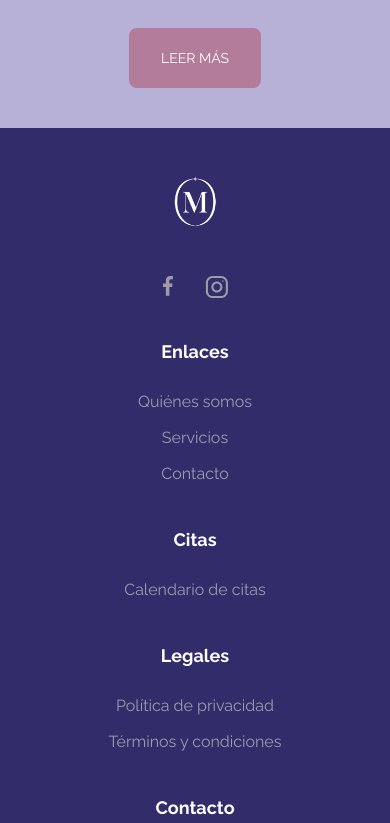
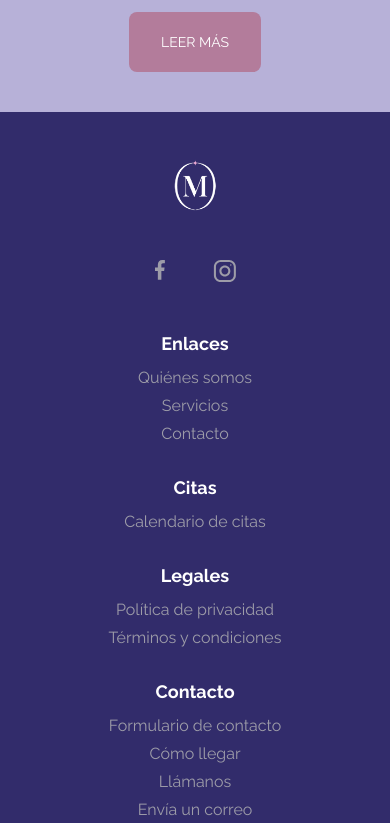
Before and after one commit to meliora-pe/web-nextjs, a Next.js app: page /appointment in a window 390 px wide. Shown: the part 4481-5304 px from the top of the page. Built offline with nearby package versions, Linux system fonts and the light colour scheme; no server answers; a web font is replaced by a local one.

Commit message:
[S1-MSD1] style fixes in services and footer

```diff
--- a/components/Layouts/Footer.tsx
+++ b/components/Layouts/Footer.tsx
@@ -4,10 +4,10 @@ const Footer = () => {
     return (
         <footer className="mt-auto bg-black text-center sm:text-left">
             <div className="container">
-                <div className="grid gap-x-4 gap-y-10 py-14 sm:grid-cols-3 lg:grid-cols-5 lg:py-[100px]">
+                <div className="grid gap-x-4 gap-y-7 py-14 sm:grid-cols-3 lg:grid-cols-5 lg:py-[100px]">
                     <div className="relative">
                         <img src="/assets/images/Isotipo.png" alt="logo-full-dark" className="mx-auto -mt-3 mb-12 h-14 w-auto sm:mx-0" />
-                        <ul className="mt-6 flex justify-center gap-8 sm:justify-start">
+                        <ul className="mt-5 flex justify-center gap-12 sm:justify-start">
                             <li>
                                 <a href="https://www.facebook.com/profile.php?id=61560595868897" target="_blank" rel="noreferrer">
                                     <svg
@@ -59,8 +59,8 @@ const Footer = () => {
                         </ul>
                     </div>
                     <div>
-                        <ul className="flex flex-col gap-3 font-bold">
-                            <li className="mb-3 text-lg font-bold text-white">Enlaces</li>
+                        <ul className="flex flex-col gap-1 font-bold lg:gap-3">
+                            <li className="mb-1 mt-5 text-lg font-bold text-white sm:mt-0 lg:mb-3">Enlaces</li>
                             <li>
                                 <Link href="/about-us" className="inline-block transition hover:scale-110 hover:text-secondary">
                                     Quiénes somos
@@ -84,8 +84,8 @@ const Footer = () => {
                         </ul>
                     </div>
                     <div>
-                        <ul className="flex flex-col gap-3 font-bold">
-                            <li className="mb-3 text-lg font-bold text-white">Citas</li>
+                        <ul className="flex flex-col gap-1 font-bold lg:gap-3">
+                            <li className="mb-1 text-lg font-bold text-white lg:mb-3">Citas</li>
                             <li>
                                 <Link href="/appointment" className="inline-block transition hover:scale-110 hover:text-secondary">
                                     Calendario de citas
@@ -94,8 +94,8 @@ const Footer = () => {
                         </ul>
                     </div>
                     <div>
-                        <ul className="flex flex-col gap-3 font-bold">
-                            <li className="mb-3 text-lg font-bold text-white">Legales</li>
+                        <ul className="flex flex-col gap-1 font-bold lg:gap-3">
+                            <li className="mb-1 text-lg font-bold text-white lg:mb-3">Legales</li>
                             <li>
                                 <Link href="/privacy-policy" className="inline-block transition hover:scale-110 hover:text-secondary">
                                     Política de privacidad
@@ -121,8 +121,8 @@ const Footer = () => {
                         </ul>
                     </div>
                     <div>
-                        <ul className="flex flex-col gap-3 font-bold">
-                            <li className="mb-3 text-lg font-bold text-white">Contacto</li>
+                        <ul className="flex flex-col gap-1 font-bold lg:gap-3">
+                            <li className="mb-1 text-lg font-bold text-white lg:mb-3">Contacto</li>
                             <li>
                                 <Link href="/contact-us#formulario" className="inline-block transition hover:scale-110 hover:text-secondary">
                                     Formulario de contacto
--- a/pages/appointment.tsx
+++ b/pages/appointment.tsx
@@ -1,13 +1,14 @@
+import confetti from 'canvas-confetti';
+import { useState } from 'react';
+import AnimateHeight from 'react-animate-height';
+
+import GoogleAnalytics from '../components/GoogleAnalyticsFile';
 import TitlePage from '../components/TitlePage';
-import WidgetTopBackground from '../components/WidgetTopBackground';
 import WidgetContact from '../components/WidgetContact';
 import WidgetCtaBanner from '../components/WidgetCtaBanner';
+import WidgetTopBackground from '../components/WidgetTopBackground';
+import WidgetTwoParagraphsButton from '../components/WidgetTwoParagraphsButton';
 import { appointment } from '../data/content';
-import AnimateHeight from 'react-animate-height';
-import { useState } from 'react';
-import WidgetTwoParagraphsButton from '../components/WidgetTwoParagraphsButton';
-import confetti from 'canvas-confetti';
-import GoogleAnalytics from '../components/GoogleAnalyticsFile';
 import { trackGAEvent } from '../lib/google-analytics';
 
 const { title, sections } = appointment;
@@ -84,7 +85,7 @@ const Appointment = () => {
                         {active === 0 ? 'Cerrar calendario' : 'Abrir calendario'}
                     </button>
                     <AnimateHeight duration={600} height={active === 0 ? 'auto' : 0}>
-                        <div className="container my-8 !h-[1850px] bg-white">
+                        <div className="my-6 !h-[1850px] bg-white">
                             <div className="googleCalendar !h-[1850px]">
                                 <iframe
                                     title="Google Calendar"
@@ -98,10 +99,6 @@ const Appointment = () => {
                     </AnimateHeight>
                 </div>
             </section>
-
-            {/* <section className="bg-white dark:bg-gray-dark pb-4">
-
-            </section> */}
 
             <section className="bg-[#efefef] pt-10 dark:bg-gray-dark lg:pt-24">
                 <div className="container">
--- a/tailwind.config.js
+++ b/tailwind.config.js
@@ -52,7 +52,7 @@ module.exports = {
             },
             aspectRatio: {
                 '16/5': '16 / 5',
-                '1/1': '1 / 1',
+                '5/7': '5 / 7',
             },
             typography: ({ theme }) => ({
                 DEFAULT: {
```
Also changed, not shown: styles/tailwind.css.
